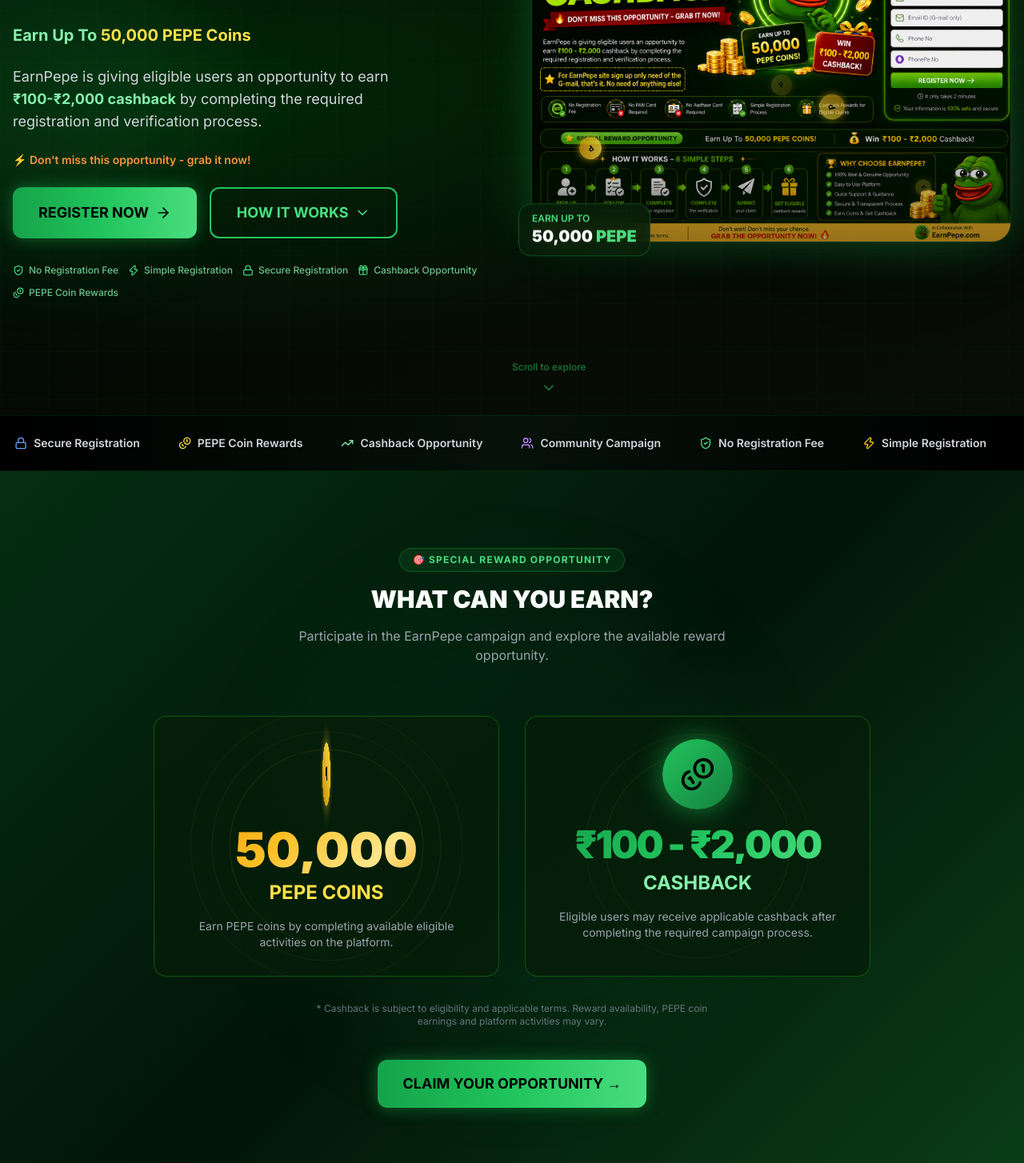
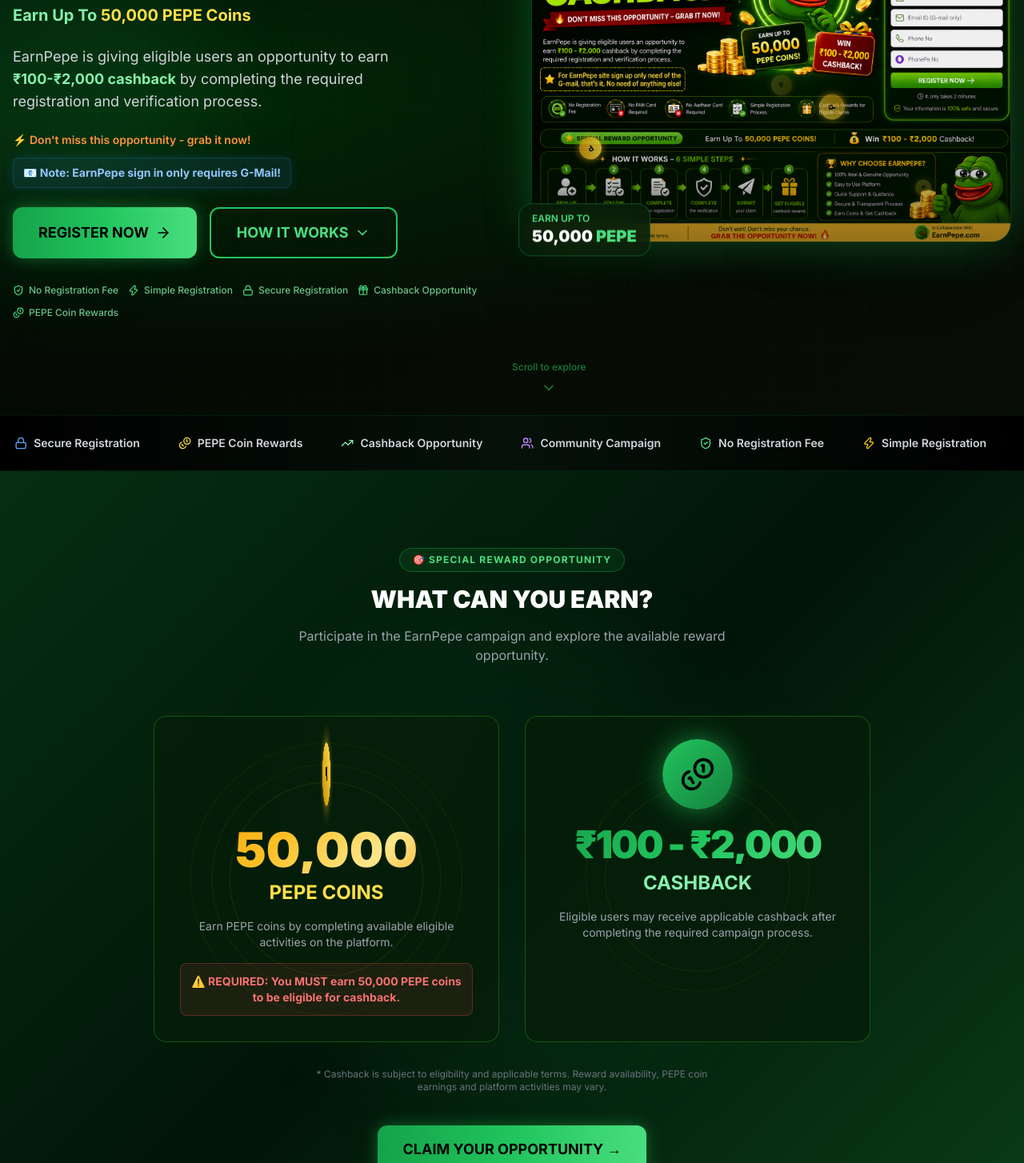
Before and after one commit to rahuldropyhub-wq/EARN_PEPE, a React (Vite) app in the folder client/: page / in a window 1280 px wide. Shown: the part 382-1836 px from the top of the page at 80% size. Built offline with nearby package versions, Linux system fonts and the light colour scheme; no server answers.

Commit message:
Added G-Mail and 50k PEPE requirements

```diff
--- a/client/src/components/Hero.jsx
+++ b/client/src/components/Hero.jsx
@@ -118,12 +118,15 @@
             </motion.p>
 
             {/* Urgency */}
-            <motion.p
-              variants={itemVariants}
-              className="text-sm font-semibold text-orange-400 flex items-center gap-2"
-            >
-              ⚡ Don&apos;t miss this opportunity - grab it now!
-            </motion.p>
+            <motion.div variants={itemVariants} className="flex flex-col gap-3">
+              <p className="text-sm font-semibold text-orange-400 flex items-center gap-2">
+                ⚡ Don&apos;t miss this opportunity - grab it now!
+              </p>
+
+              <div className="inline-flex items-center gap-2 px-3 py-2 rounded-lg bg-blue-500/10 border border-blue-500/20 text-blue-300 text-sm font-bold w-fit shadow-[0_0_15px_rgba(59,130,246,0.15)]">
+                📧 Note: EarnPepe sign in only requires G-Mail!
+              </div>
+            </motion.div>
 
             {/* CTAs */}
             <motion.div
--- a/client/src/components/RewardSection.jsx
+++ b/client/src/components/RewardSection.jsx
@@ -82,10 +82,16 @@
                 </div>
               </motion.div>
 
-              <p className="text-gray-400 text-sm">
+              <p className="text-gray-400 text-sm mb-4">
                 Earn PEPE coins by completing available eligible activities on
                 the platform.
               </p>
+
+              <div className="bg-red-500/10 border border-red-500/30 rounded-lg p-3 inline-block">
+                <p className="text-red-400 font-bold text-xs sm:text-sm">
+                  ⚠️ REQUIRED: You MUST earn 50,000 PEPE coins to be eligible for cashback.
+                </p>
+              </div>
             </div>
           </motion.div>
 
```
